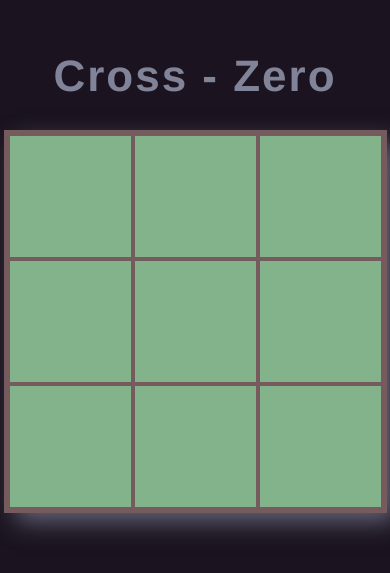
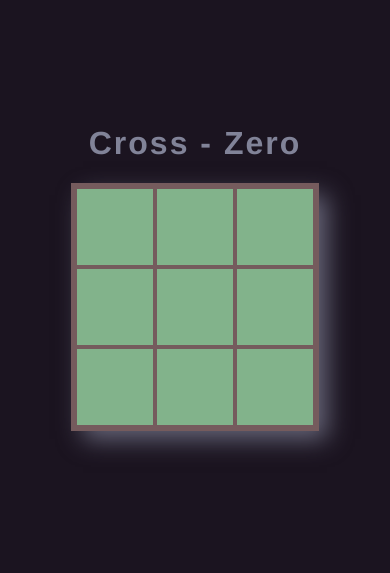
Before and after one commit to StepanovSerjant/CrossZero, a plain HTML site: page index.html in a window 390 px wide. Shown: the part 155-728 px from the top of the page. Drawn offline with Linux system fonts and the light colour scheme.

Commit message:
Added adaptability

```diff
--- a/style.css
+++ b/style.css
@@ -106,3 +106,35 @@ h1 {
     box-shadow: 0 0 10px 0 #82B38B inset, 0 0 10px 4px #82B38B;
     color: #EFF1F1;
 }
+
+
+@media (max-width: 768px) {
+    h1 {
+        font-size: 38px;
+    }
+
+    #area {
+        height: 300px;
+        width: 300px;
+    }
+    .box {
+        width: 100px;
+        height: 100px;
+    }
+}
+
+@media (max-width: 560px) {
+    h1 {
+        font-size: 32px;
+    }
+
+    #area {
+        height: 240px;
+        width: 240px;
+    }
+    .box {
+        width: 80px;
+        height: 80px;
+    }
+
+}
```
